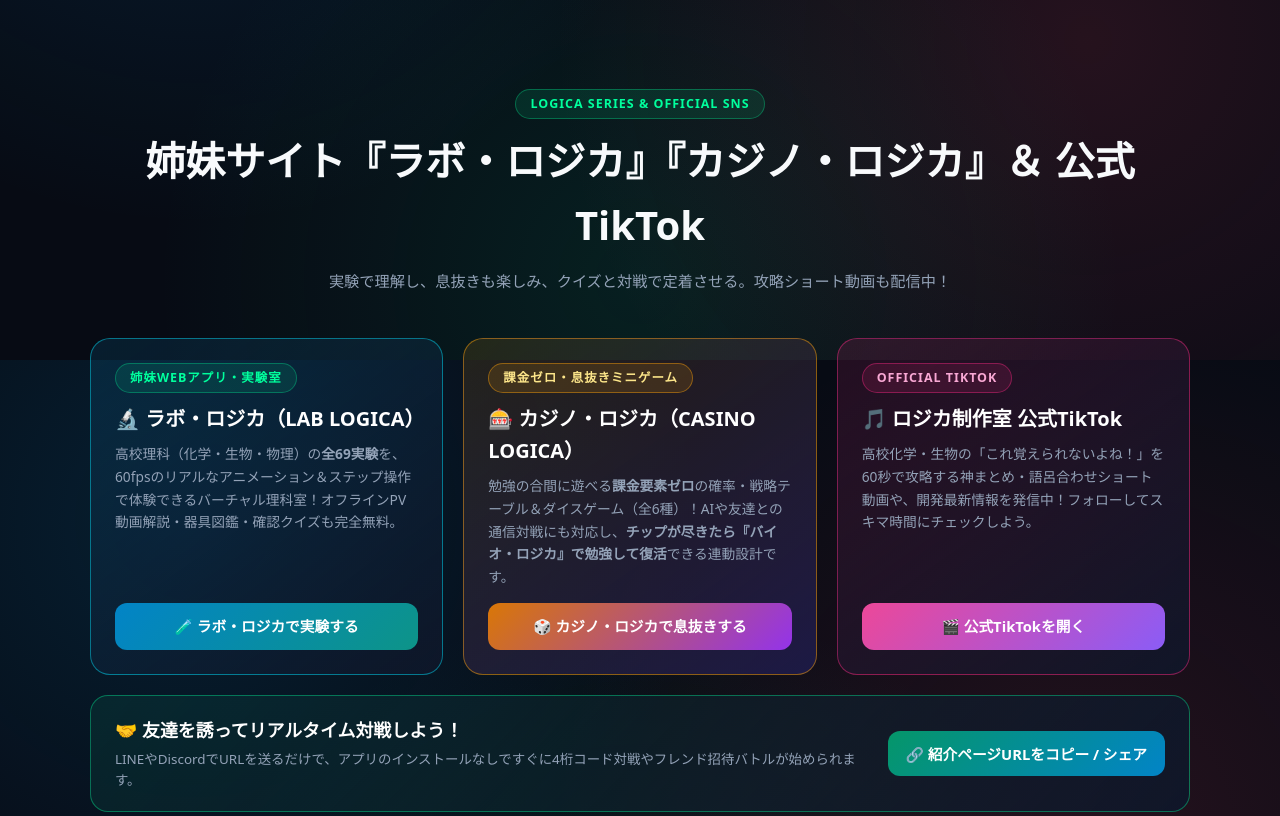
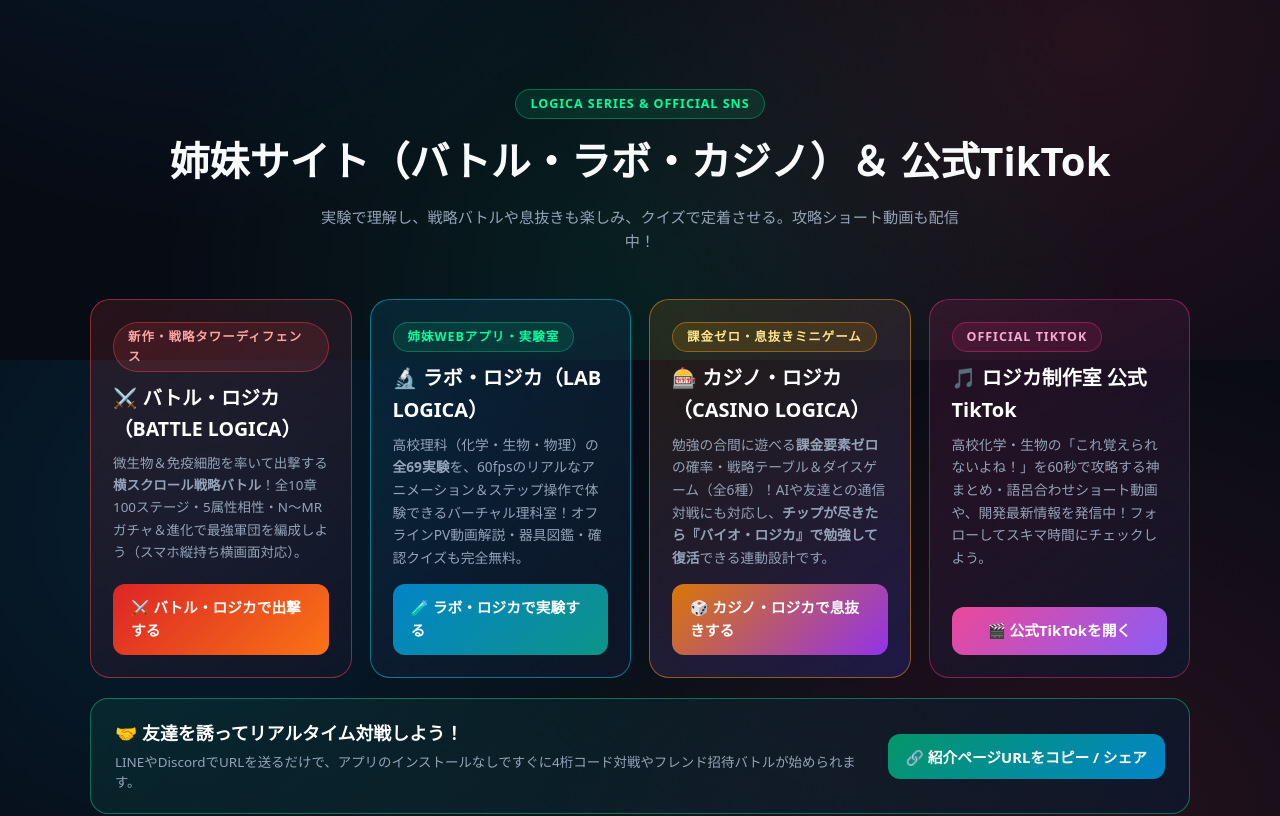
Before and after one commit to bio-labo/biologica, a plain HTML site: page intro.html in a window 1280 px wide. Shown: the part 6840-7656 px from the top of the page. Drawn offline with Linux system fonts and the light colour scheme.

Commit message:
Add files via upload

```diff
--- a/intro.html
+++ b/intro.html
@@ -1382,15 +1382,15 @@
   /* 🌐 ロジカ・シリーズ ＆ 公式SNS セクション */
   .ecosystem-grid {
     display: grid;
-    grid-template-columns: repeat(auto-fit, minmax(290px, 1fr));
-    gap: 20px;
+    grid-template-columns: repeat(auto-fit, minmax(240px, 1fr));
+    gap: 18px;
   }
 
   .eco-card {
     background: var(--bg-card);
     border: 1px solid var(--border-color);
     border-radius: 20px;
-    padding: 24px;
+    padding: 22px;
     display: flex;
     flex-direction: column;
     justify-content: space-between;
@@ -1400,6 +1400,11 @@
 
   .eco-card:hover {
     transform: translateY(-4px);
+  }
+
+  .eco-card.battle {
+    border-color: rgba(239, 68, 68, 0.52);
+    background: linear-gradient(145deg, rgba(239, 68, 68, 0.14), rgba(15, 23, 42, 0.9));
   }
 
   .eco-card.lab {
@@ -1448,10 +1453,16 @@
   }
 
   .eco-btn:hover { transform: translateY(-2px); opacity: 0.95; }
+  .eco-btn.battle { background: linear-gradient(135deg, #dc2626, #f97316); }
   .eco-btn.lab { background: linear-gradient(135deg, #0284c7, #0d9488); }
   .eco-btn.casino { background: linear-gradient(135deg, #d97706, #9333ea); }
   .eco-btn.tiktok { background: linear-gradient(135deg, #ec4899, #8b5cf6); }
   .eco-btn.share { background: linear-gradient(135deg, #059669, #0284c7); flex-shrink: 0; }
+
+  .mobile-quick-nav a.mq-battle {
+    border-color: rgba(239, 68, 68, 0.5);
+    color: #fca5a5;
+  }
 
   .mobile-quick-nav a.mq-casino {
     border-color: rgba(245, 158, 11, 0.5);
@@ -1521,6 +1532,7 @@
     <a href="#dex">🧬 動く図鑑</a>
     <a href="#quiz">⚡ お試しクイズ</a>
     <a href="#handbook">📖 公式集</a>
+    <a href="#ecosystem" class="mq-battle">⚔️ バトル・ロジカ</a>
     <a href="#ecosystem" class="mq-lab">🔬 ラボ・ロジカ</a>
     <a href="#ecosystem" class="mq-casino">🎰 カジノ・ロジカ</a>
     <a href="https://www.tiktok.com/@logica_apps" target="_blank" rel="noopener noreferrer" class="mq-tiktok">🎵 TikTok</a>
@@ -2093,11 +2105,25 @@
   <section id="ecosystem" class="container" style="margin-bottom:90px;">
     <div class="section-title-wrap">
       <span class="section-badge">LOGICA SERIES &amp; OFFICIAL SNS</span>
-      <h2 class="section-title">姉妹サイト『ラボ・ロジカ』『カジノ・ロジカ』＆ 公式TikTok</h2>
-      <p class="section-desc">実験で理解し、息抜きも楽しみ、クイズと対戦で定着させる。攻略ショート動画も配信中！</p>
+      <h2 class="section-title">姉妹サイト（バトル・ラボ・カジノ）＆ 公式TikTok</h2>
+      <p class="section-desc">実験で理解し、戦略バトルや息抜きも楽しみ、クイズで定着させる。攻略ショート動画も配信中！</p>
     </div>
 
     <div class="ecosystem-grid">
+      <!-- 姉妹サイト：バトル・ロジカ -->
+      <div class="eco-card battle">
+        <div>
+          <span class="section-badge" style="background:rgba(239,68,68,0.14); border-color:rgba(239,68,68,0.45); color:#fca5a5; margin-bottom:10px;">新作・戦略タワーディフェンス</span>
+          <h3 style="font-size:1.22rem; font-weight:900; color:#fff; margin-bottom:8px;">⚔️ バトル・ロジカ（BATTLE LOGICA）</h3>
+          <p style="font-size:0.84rem; color:var(--text-secondary); line-height:1.65;">
+            微生物＆免疫細胞を率いて出撃する<strong>横スクロール戦略バトル</strong>！全10章100ステージ・5属性相性・N〜MRガチャ＆進化で最強軍団を編成しよう（スマホ縦持ち横画面対応）。
+          </p>
+        </div>
+        <a href="https://bio-labo.github.io/battle-logica/" target="_blank" rel="noopener noreferrer" class="eco-btn battle">
+          <span>⚔️ バトル・ロジカで出撃する</span>
+        </a>
+      </div>
+
       <!-- 姉妹サイト：ラボ・ロジカ -->
       <div class="eco-card lab">
         <div>
@@ -2378,6 +2404,7 @@
 
       <div class="footer-links">
         <a href="index.html">ゲーム本体を開く</a>
+        <a href="https://bio-labo.github.io/battle-logica/" target="_blank" rel="noopener noreferrer">バトル・ロジカ（姉妹サイト）</a>
         <a href="https://bio-labo.github.io/lab-logica/" target="_blank" rel="noopener noreferrer">ラボ・ロジカ（姉妹サイト）</a>
         <a href="https://bio-labo.github.io/casino-logica/" target="_blank" rel="noopener noreferrer">カジノ・ロジカ（姉妹サイト）</a>
         <a href="https://www.tiktok.com/@logica_apps" target="_blank" rel="noopener noreferrer">公式TikTok</a>
```
